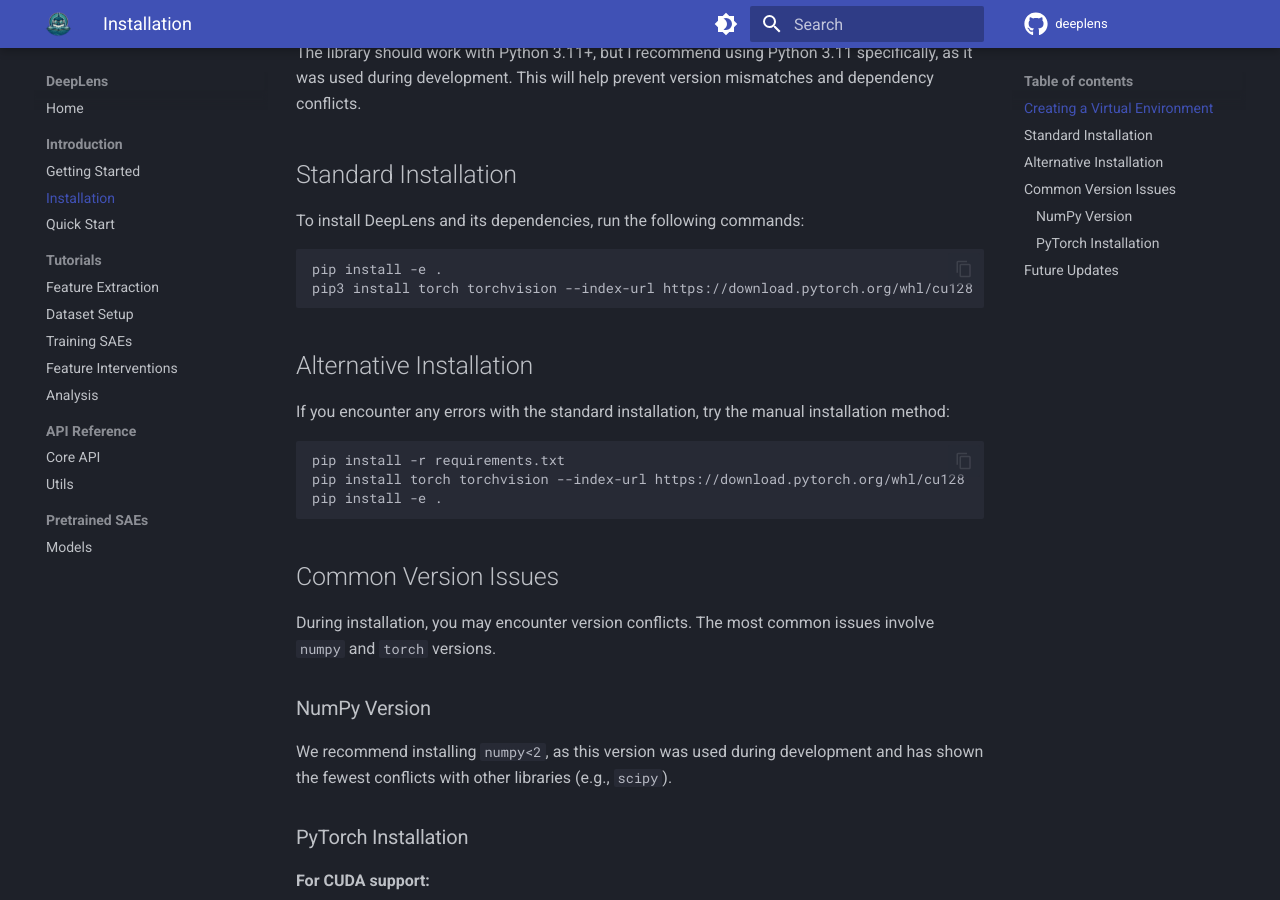
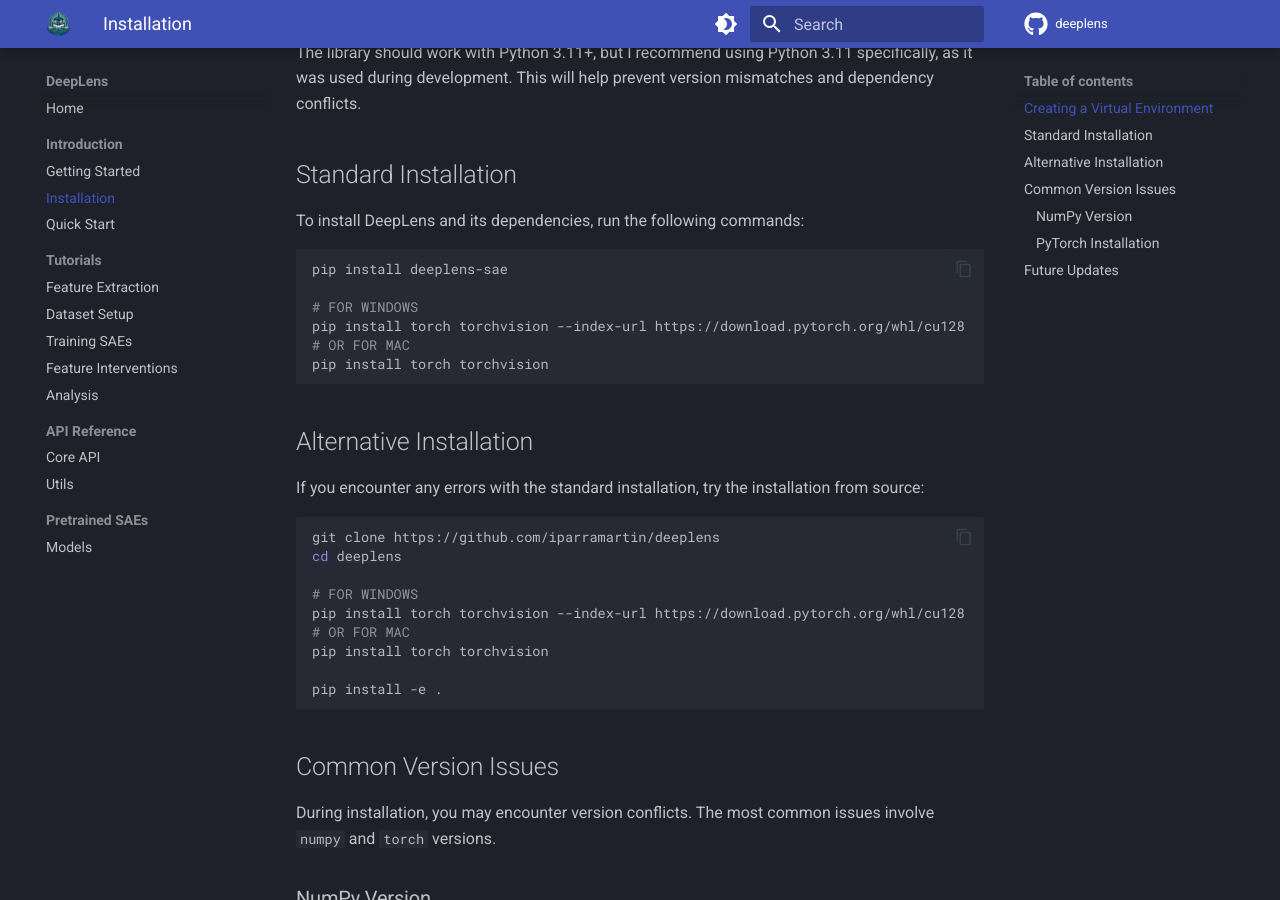
Before and after one commit to IParraMartin/deeplens, an MkDocs documentation site: the page built from docs/installation.md, in a window 1280 px wide and 900 px high, scrolled down 333 px. Built offline with MkDocs 1.6.1 and Material for MkDocs 9.7.7, drawn with Linux system fonts in a browser that asks for light colours; comment, search, counter and statistics services are not loaded.

Commit message:
Update installation instructions in installation.md for clarity and consistency

````diff
--- a/docs/installation.md
+++ b/docs/installation.md
@@ -16,17 +16,27 @@
 To install DeepLens and its dependencies, run the following commands:
 
 ```bash
-pip install -e .
-pip3 install torch torchvision --index-url https://download.pytorch.org/whl/cu128
+pip install deeplens-sae
+
+# FOR WINDOWS
+pip install torch torchvision --index-url https://download.pytorch.org/whl/cu128
+# OR FOR MAC
+pip install torch torchvision
 ```
 
 ## Alternative Installation
 
-If you encounter any errors with the standard installation, try the manual installation method:
+If you encounter any errors with the standard installation, try the installation from source:
 
 ```bash
-pip install -r requirements.txt
+git clone https://github.com/iparramartin/deeplens
+cd deeplens
+
+# FOR WINDOWS
 pip install torch torchvision --index-url https://download.pytorch.org/whl/cu128
+# OR FOR MAC
+pip install torch torchvision
+
 pip install -e .
 ```
 
````
